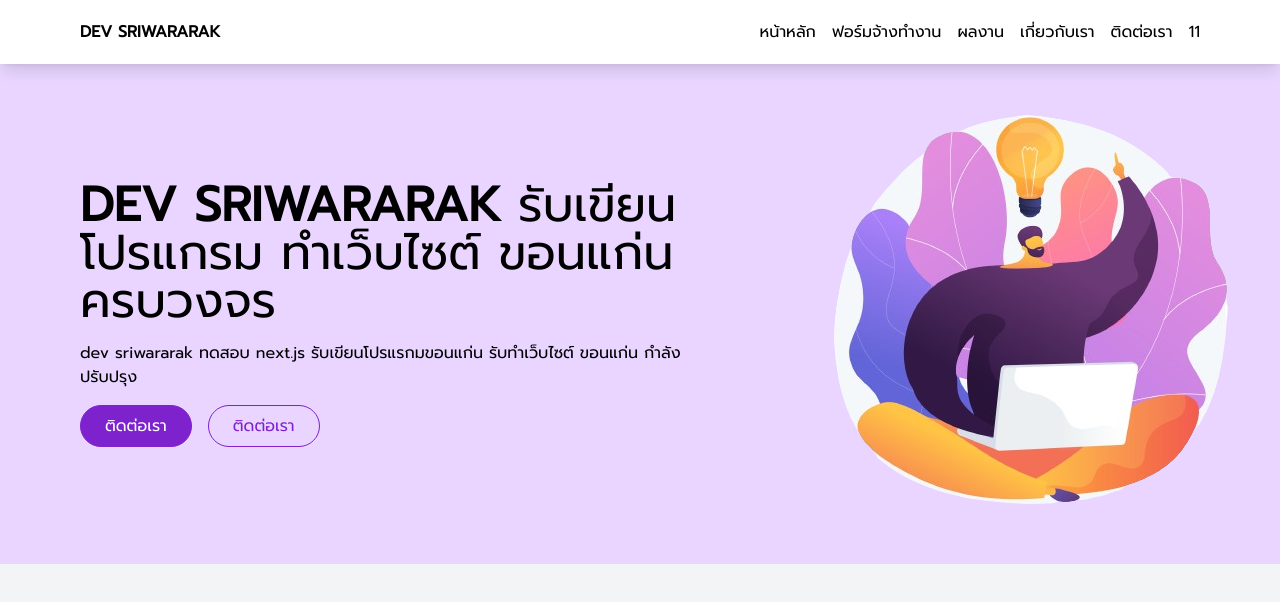
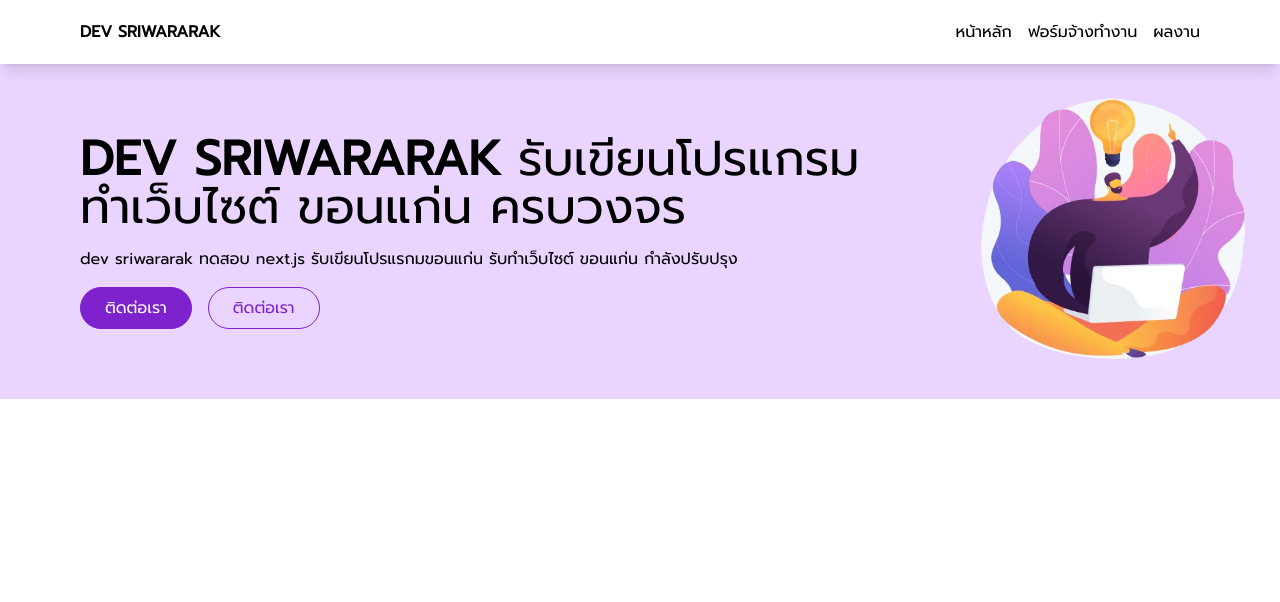
Before and after one commit to devsriwararak/website, a Next.js app: page / in a window 1280 px wide. Shown: the top 602 px of the page. Built offline with nearby package versions, Linux system fonts and the light colour scheme.

Commit message:
24-12-2566-v-3

```diff
--- a/app/components/Header.js
+++ b/app/components/Header.js
@@ -2,16 +2,16 @@ import React from 'react'
 
 const Header = () => {
   return (
-    <div className='bg-white shadow-lg px-20 py-5 sticky top-0 '>
+    <div className='bg-white shadow-lg px-20 py-5 w-full sticky top-0 '>
        <div className='flex justify-between'>
        <p className='font-semibold'>DEV SRIWARARAK</p>
        <ul className='flex flex-row gap-4'>
         <li>หน้าหลัก</li>
         <li>ฟอร์มจ้างทำงาน</li>
         <li>ผลงาน</li>
-        <li>เกี่ยวกับเรา</li>
-        <li>ติดต่อเรา</li>
-        <li>11</li>
+        {/* <li>เกี่ยวกับเรา</li>
+        <li>ติดต่อเรา</li> */}
+
        </ul>
 
        </div>
--- a/app/components/Home.js
+++ b/app/components/Home.js
@@ -6,8 +6,11 @@ const Home = () => {
   return (
     <div>
       <div className="flex justify-between bg-purple-200">
-        <div className="px-20  py-10 flex flex-col justify-center gap-4">
-          <h1 className="text-5xl"><span className="font-semibold">DEV SRIWARARAK</span> รับเขียนโปรแกรม ทำเว็บไซต์ ขอนแก่น ครบวงจร </h1>
+        <div className=" px-10 md:px-20  py-10 flex flex-col justify-center gap-4">
+          <h1 className="text-5xl">
+            <span className="font-semibold">DEV SRIWARARAK</span>{" "}
+            รับเขียนโปรแกรม ทำเว็บไซต์ ขอนแก่น ครบวงจร{" "}
+          </h1>
           <p>
             dev sriwararak ทดสอบ next.js รับเขียนโปรแรกมขอนแก่น รับทำเว็บไซต์
             ขอนแก่น กำลังปรับปรุง{" "}
@@ -21,12 +24,9 @@ const Home = () => {
             </button>
           </div>
         </div>
-        <Image
-          src={banner}
-          loading="lazy"
-          width={600}
-          height={450}
-        />
+        <div className=" hidden md:block">
+          <Image src={banner} loading="lazy" width={600} height={450} />
+        </div>
       </div>
     </div>
   );
--- a/app/layout.js
+++ b/app/layout.js
@@ -14,7 +14,7 @@ export default function RootLayout({ children }) {
     <html lang="en">
       <body className={inter.className}>
         <Header/>
-      <div className='bg-gray-100 h-screen  '>
+      <div className='bg-gray-100 w-full  '>
       {children}
       </div>
         </body>
```
